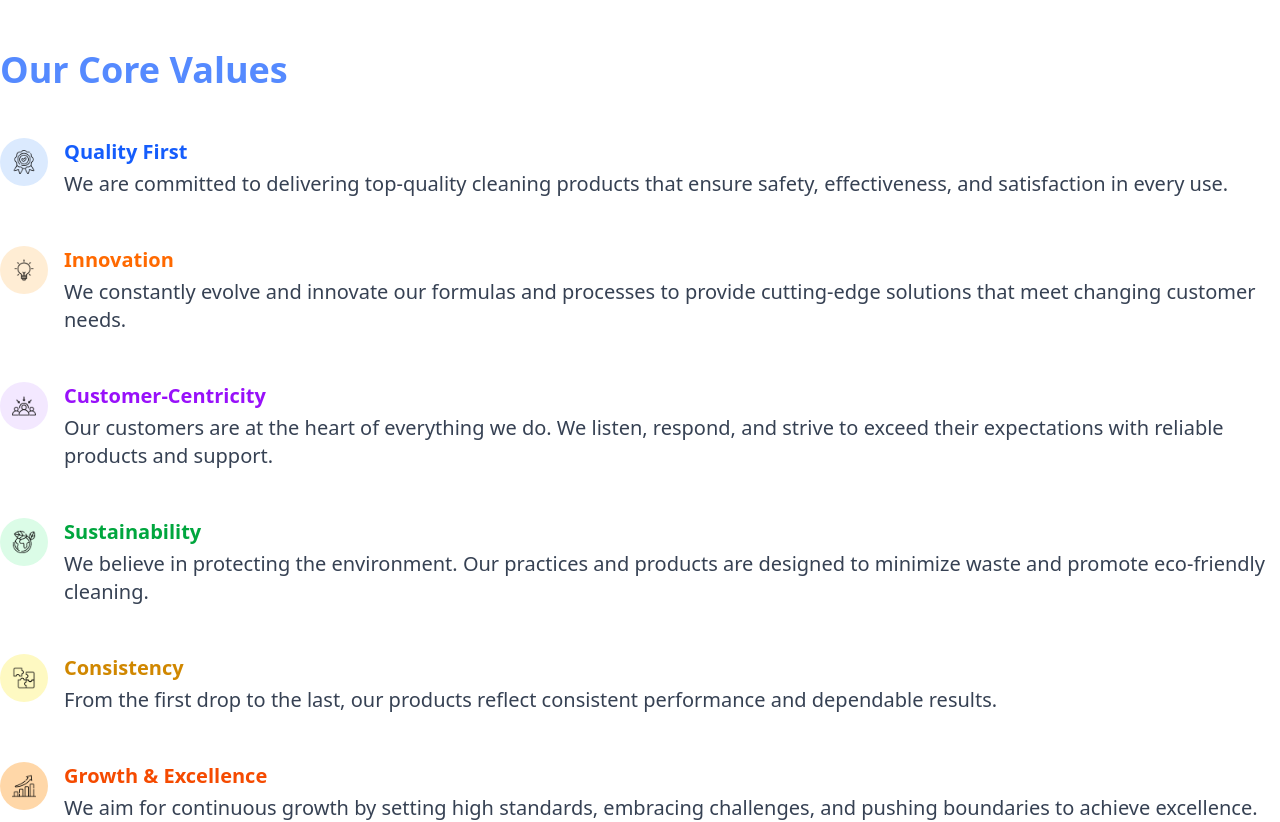
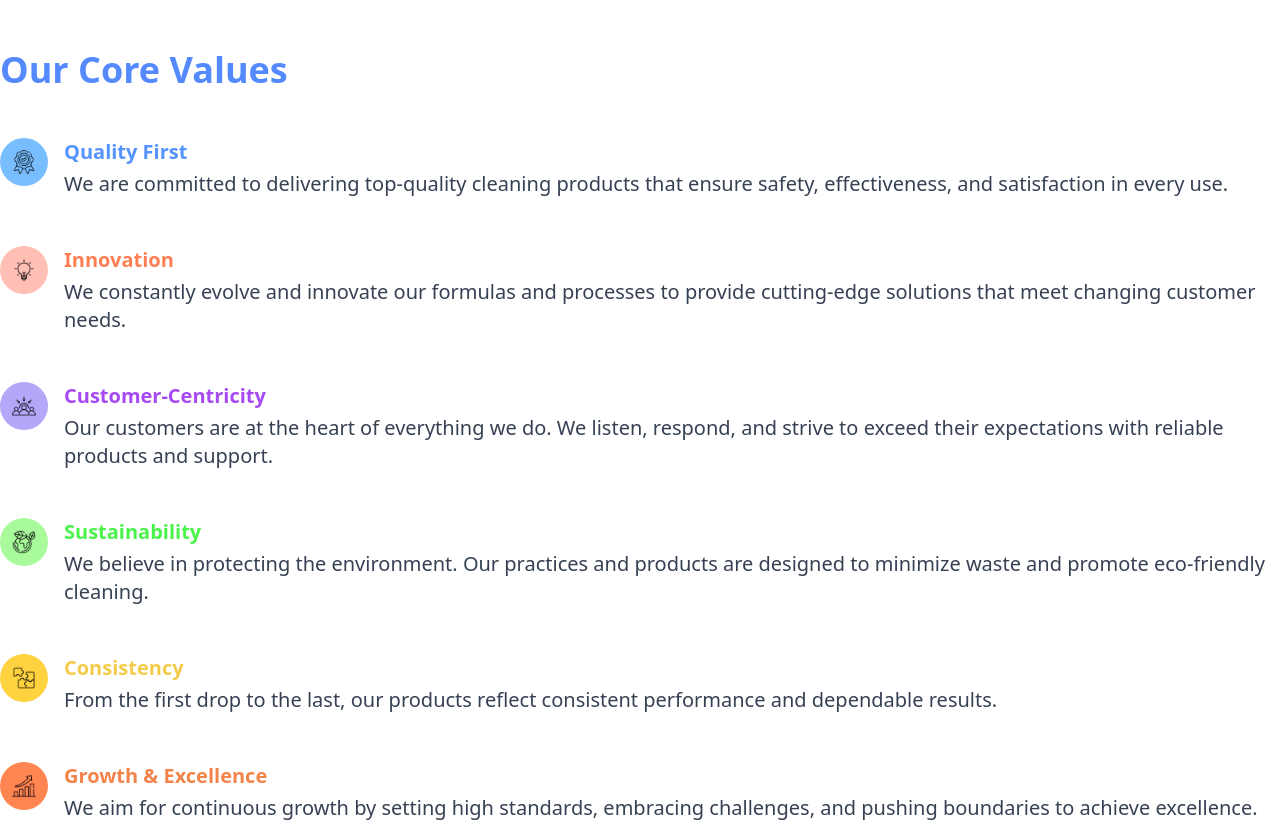
Before and after one commit to harsh9-unofficial/hariom_frontend, a React (Vite) app: page /about in a window 1280 px wide. Shown: the part 1380-2202 px from the top of the page. Built offline with nearby package versions, Linux system fonts and the light colour scheme.

Commit message:
First Commit

```diff
--- a/src/components/AboutUsPage.jsx
+++ b/src/components/AboutUsPage.jsx
@@ -8,48 +8,48 @@ const coreValues = [
     title: "Quality First",
     description:
       "We are committed to delivering top-quality cleaning products that ensure safety, effectiveness, and satisfaction in every use.",
-    color: "bg-blue-100",
-    text: "text-blue-600",
+    color: "bg-[#78BEFF]",
+    text: "text-[#5593FF]",
   },
   {
     icon: "/images/CoreValue2.png",
     title: "Innovation",
     description:
       "We constantly evolve and innovate our formulas and processes to provide cutting-edge solutions that meet changing customer needs.",
-    color: "bg-orange-100",
-    text: "text-orange-500",
+    color: "bg-[#FFBFB5]",
+    text: "text-[#FF7F55]",
   },
   {
     icon: "/images/CoreValue3.png",
     title: "Customer-Centricity",
     description:
       "Our customers are at the heart of everything we do. We listen, respond, and strive to exceed their expectations with reliable products and support.",
-    color: "bg-purple-100",
-    text: "text-purple-600",
+    color: "bg-[#B2A7F8]",
+    text: "text-[#A649F3]",
   },
   {
     icon: "/images/CoreValue4.png",
     title: "Sustainability",
     description:
       "We believe in protecting the environment. Our practices and products are designed to minimize waste and promote eco-friendly cleaning.",
-    color: "bg-green-100",
-    text: "text-green-600",
+    color: "bg-[#A8FA9B]",
+    text: "text-[#49F349]",
   },
   {
     icon: "/images/CoreValue5.png",
     title: "Consistency",
     description:
       "From the first drop to the last, our products reflect consistent performance and dependable results.",
-    color: "bg-yellow-100",
-    text: "text-yellow-600",
+    color: "bg-[#FFD23F]",
+    text: "text-[#F3CB49]",
   },
   {
     icon: "/images/CoreValue6.png",
     title: "Growth & Excellence",
     description:
       "We aim for continuous growth by setting high standards, embracing challenges, and pushing boundaries to achieve excellence.",
-    color: "bg-orange-200",
-    text: "text-orange-600",
+    color: "bg-[#FF8551]",
+    text: "text-[#F38449]",
   },
 ];
 
```
